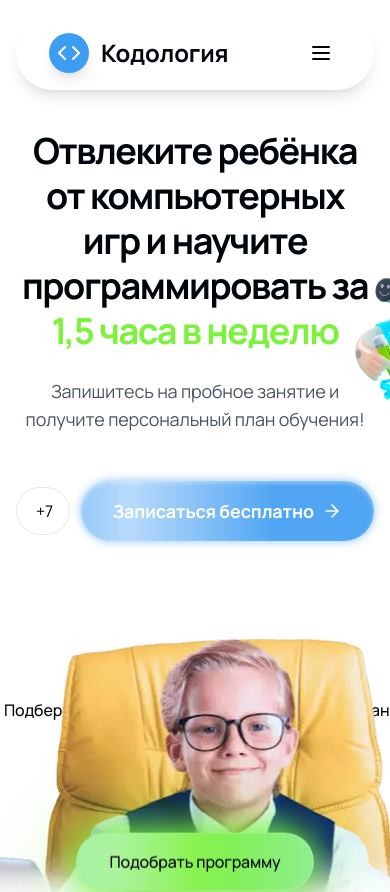
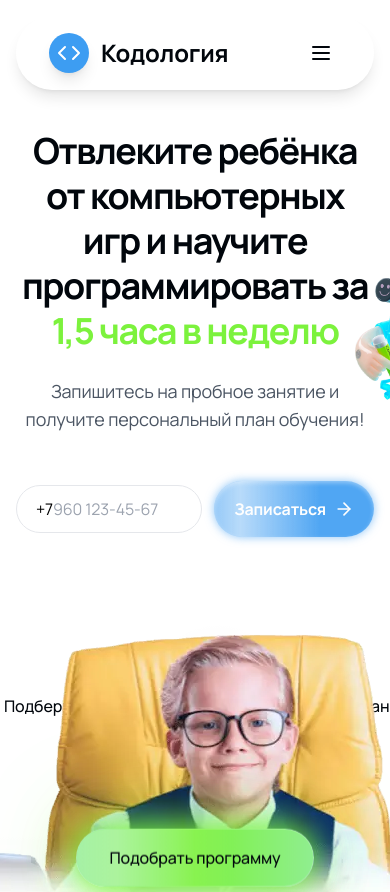
Before and after one commit to hismajestyamanita/codologia, a React (Vite) app: page / in a window 390 px wide. Shown: the top 892 px of the page. Built offline with nearby package versions, Linux system fonts and the light colour scheme; no server answers.

Commit message:
поменял моб версию 2

```diff
--- a/src/layout/Footer.tsx
+++ b/src/layout/Footer.tsx
@@ -80,7 +80,7 @@ export const Footer = () => {
           <img
             src="/assets/img/09-footer/09-footer-comp-01.webp"
             alt=""
-            className="absolute bottom-0 left-1/2 -translate-x-1/2 opacity-60 w-[160vw] max-w-[2200px] h-auto md:w-[1800px]"
+            className="absolute bottom-0 left-1/2 -translate-x-1/2 opacity-15 w-[160vw] max-w-[2200px] h-auto md:w-[1800px]"
             style={{ transform: 'translate(-50%, 0) translateZ(0)' }}
           />
         </div>
--- a/src/sections/01-Hero.tsx
+++ b/src/sections/01-Hero.tsx
@@ -295,7 +295,7 @@ const Hero = () => {
 
                 <button
                   onClick={handleSubmitPhone}
-                  className="relative overflow-hidden px-8 py-4 rounded-full font-bold text-lg flex items-center justify-center gap-2 group whitespace-nowrap text-brand-white transition-all duration-300 hover:scale-105"
+                  className="relative overflow-hidden px-5 md:px-8 py-4 rounded-full font-bold text-base md:text-lg flex items-center justify-center gap-2 group whitespace-nowrap text-brand-white transition-all duration-300 hover:scale-105"
                   style={{
                     background: 'rgba(61, 157, 242, 0.9)',
                     boxShadow: 'inset 0 2px 4px rgba(255,255,255,0.4), 0 0 10px rgba(61, 157, 242, 0.6)',
@@ -314,7 +314,15 @@ const Hero = () => {
                     e.currentTarget.style.transform = 'scale(1.05)';
                   }}
                 >
-                  <span className="relative z-10">{isSubmitting ? 'Отправляем заявку...' : 'Записаться бесплатно'}</span>
+                  {/* Короткий текст на мобилке, длинный на десктопе */}
+                  {isSubmitting ? (
+                    <span className="relative z-10">Отправка...</span>
+                  ) : (
+                    <>
+                      <span className="relative z-10 md:hidden">Записаться</span>
+                      <span className="relative z-10 hidden md:inline">Записаться бесплатно</span>
+                    </>
+                  )}
                   <ArrowRight className="w-5 h-5" />
                   <div className="absolute inset-0 bg-gradient-to-r from-transparent via-[#FFFFFF]/60 to-transparent w-full h-full -translate-x-full animate-shimmer"></div>
                 </button>
```
